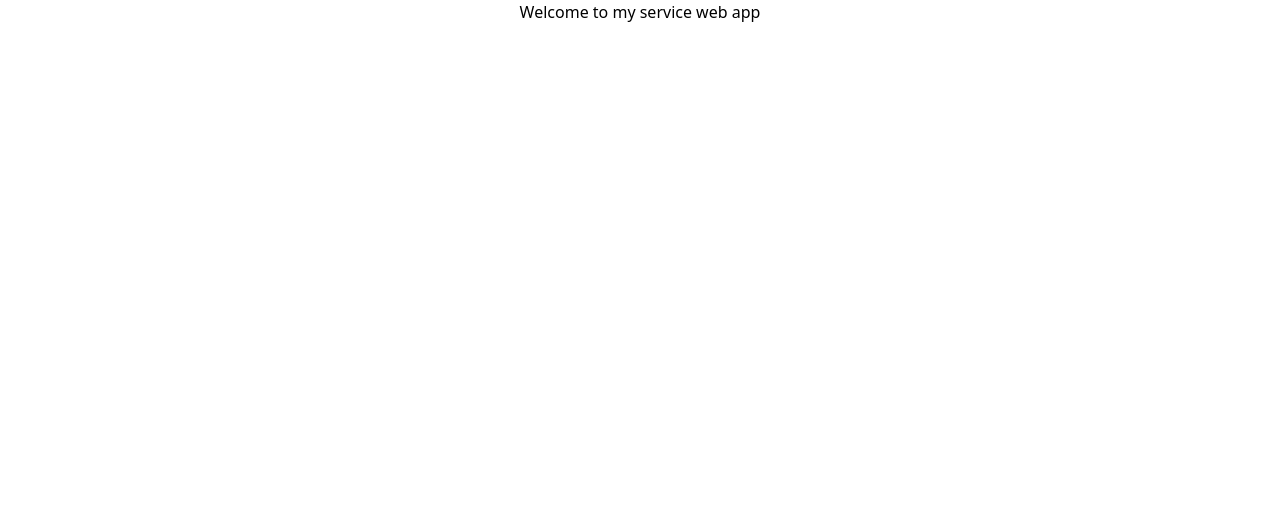
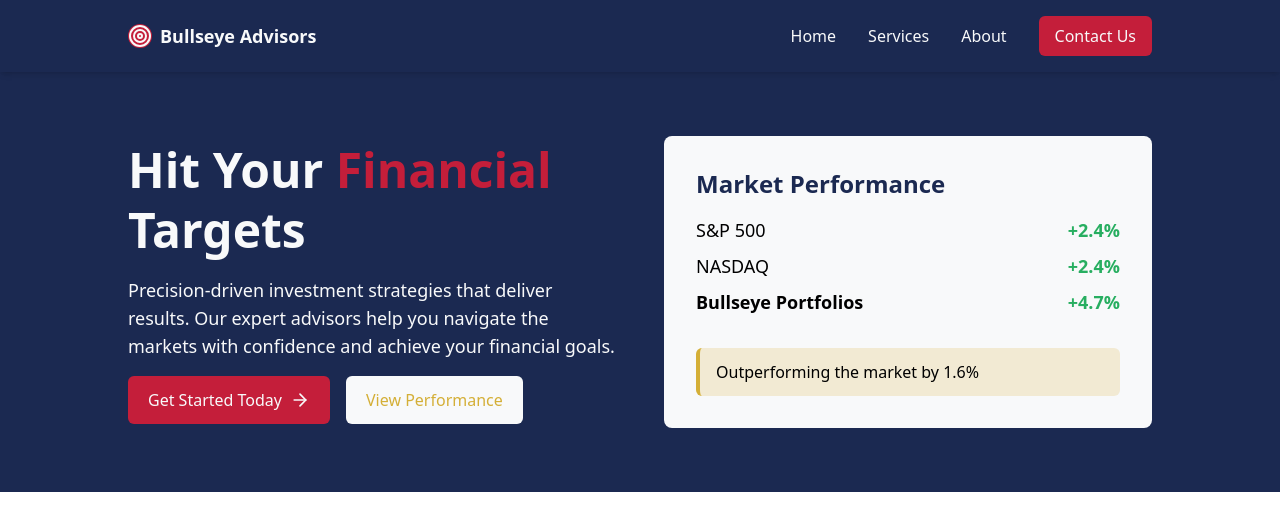
Before and after one commit to Jatti045/service-web-app, a React (Vite) app: page / in a window 1280 px wide. Shown: the top 530 px of the page. Built offline with nearby package versions, Linux system fonts and the light colour scheme.

Commit message:
created Navbar.jsx, Header.jsx, Homepage.jsx.

```diff
--- a/package.json
+++ b/package.json
@@ -11,6 +11,7 @@
   },
   "dependencies": {
     "@tailwindcss/vite": "^4.1.7",
+    "lucide-react": "^0.511.0",
     "react": "^19.1.0",
     "react-dom": "^19.1.0",
     "tailwindcss": "^4.1.7"
--- a/src/App.jsx
+++ b/src/App.jsx
@@ -1,7 +1,9 @@
+import Homepage from "./pages/Homepage";
+
 function App() {
   return (
     <div>
-      <h1 className="text-center">Welcome to my service web app</h1>
+      <Homepage />
     </div>
   );
 }
--- /dev/null
+++ b/src/components/Navbar.jsx
@@ -0,0 +1,63 @@
+import React, { useState } from "react";
+import { Menu, X, Target } from "lucide-react";
+
+const Navbar = () => {
+  const [isOpen, setIsOpen] = useState(false);
+  const toggleMenu = () => setIsOpen(!isOpen);
+
+  return (
+    <nav className="relative bg-primary-navy shadow-md">
+      <div className="container mx-auto px-4 sm:px-8 md:px-24 lg:px-32 py-4 flex justify-between items-center">
+        <div className="flex items-center gap-2">
+          <div className="w-6 h-6 bg-primary-red rounded-full">
+            <Target className="w-full h-full text-white" />
+          </div>
+          <h1 className="text-lg font-bold text-white">Bullseye Advisors</h1>
+        </div>
+
+        <div className="hidden md:flex items-center gap-8">
+          <ul className="flex gap-8 items-center text-white">
+            <li className="hover:text-primary-red cursor-pointer">Home</li>
+            <li className="hover:text-primary-red cursor-pointer">Services</li>
+            <li className="hover:text-primary-red cursor-pointer">About</li>
+          </ul>
+          <button className="bg-primary-red text-white px-4 py-2 rounded-md hover:opacity-90">
+            Contact Us
+          </button>
+        </div>
+
+        <button
+          className="md:hidden flex items-center text-white"
+          onClick={toggleMenu}
+          aria-label="Toggle menu"
+        >
+          {isOpen ? <X size={24} /> : <Menu size={24} />}
+        </button>
+      </div>
+
+      {isOpen && (
+        <div className="absolute w-full left-0 bg-white shadow-lg md:hidden">
+          <ul className="flex flex-col gap-4 px-6 py-6 text-gray-800">
+            {["Home", "Services", "About"].map((label) => (
+              <li
+                key={label}
+                className="hover:text-primary-red cursor-pointer"
+                onClick={toggleMenu}
+              >
+                {label}
+              </li>
+            ))}
+            <button
+              className="bg-primary-red text-white px-4 py-2 rounded-md hover:opacity-90 mt-4"
+              onClick={toggleMenu}
+            >
+              Contact Us
+            </button>
+          </ul>
+        </div>
+      )}
+    </nav>
+  );
+};
+
+export default Navbar;
--- /dev/null
+++ b/src/components/hero/Header.jsx
@@ -0,0 +1,68 @@
+import React from "react";
+import { ArrowRight } from "lucide-react";
+
+const Header = () => {
+  return (
+    <div className="grid grid-cols-1 lg:grid-cols-2 place-items-center px-4 sm:px-6 md:px-12 xl:px-32 py-12 sm:py-16 gap-12 text-white">
+      <div className="w-full max-w-md sm:max-w-lg flex flex-col gap-4 items-start">
+        <h1 className="text-2xl sm:text-3xl md:text-5xl font-bold leading-tight">
+          Hit Your <span className="text-primary-red">Financial</span> Targets
+        </h1>
+        <p className="text-base sm:text-lg">
+          Precision-driven investment strategies that deliver results. Our
+          expert advisors help you navigate the markets with confidence and
+          achieve your financial goals.
+        </p>
+
+        <div className="w-full flex flex-col md:flex-row gap-4">
+          <button className="w-full md:w-auto bg-primary-red py-3 px-5 rounded-md flex justify-center items-center gap-2">
+            <span>Get Started Today</span>
+            <ArrowRight size={20} />
+          </button>
+          <button className="w-full md:w-auto bg-white text-gold py-3 px-5 rounded-md text-center">
+            View Performance
+          </button>
+        </div>
+      </div>
+
+      <div className="w-full flex justify-center">
+        <div className="w-full max-w-md sm:max-w-lg md:max-w-xl bg-white text-black rounded-lg py-6 px-6 sm:py-8 sm:px-8 flex flex-col gap-4">
+          <h2 className="text-primary-navy text-lg sm:text-xl md:text-2xl font-bold">
+            Market Performance
+          </h2>
+
+          <div className="flex flex-col gap-2">
+            <div className="flex justify-between items-center">
+              <span className="text-base sm:text-lg">S&P 500</span>
+              <span className="text-green font-bold text-base sm:text-lg">
+                +2.4%
+              </span>
+            </div>
+            <div className="flex justify-between items-center">
+              <span className="text-base sm:text-lg">NASDAQ</span>
+              <span className="text-green font-bold text-base sm:text-lg">
+                +2.4%
+              </span>
+            </div>
+            <div className="flex justify-between items-center">
+              <span className="text-base sm:text-lg font-semibold">
+                Bullseye Portfolios
+              </span>
+              <span className="text-green font-bold text-base sm:text-lg">
+                +4.7%
+              </span>
+            </div>
+          </div>
+
+          <div className="mt-4 bg-gold/20 border-l-4 rounded-md py-3 px-4 border-gold">
+            <p className="text-sm sm:text-base">
+              Outperforming the market by 1.6%
+            </p>
+          </div>
+        </div>
+      </div>
+    </div>
+  );
+};
+
+export default Header;
--- a/src/index.css
+++ b/src/index.css
@@ -1,15 +1,18 @@
 @import "tailwindcss";
 
+* {
+  box-sizing: border-box;
+}
 
-@theme{
-    --color-primary-red: #C41E3A;
-    --color-primary-navy: #1B2951;
-    --color-gold: #D4AF37;
-    --color-charcoal: #2C3E50;
-    --color-white: #F8F9FA;
-    --color-green: #27AE60;
+@theme {
+  --color-primary-red: #c41e3a;
+  --color-primary-navy: #1b2951;
+  --color-gold: #d4af37;
+  --color-charcoal: #2c3e50;
+  --color-white: #f8f9fa;
+  --color-green: #27ae60;
 }
 
 html {
-    scroll-behavior: smooth;
+  scroll-behavior: smooth;
 }
--- /dev/null
+++ b/src/pages/Homepage.jsx
@@ -0,0 +1,18 @@
+import React from "react";
+import Navbar from "../components/Navbar";
+import Header from "../components/hero/Header";
+
+const Homepage = () => {
+  return (
+    <div>
+      <div className="bg-primary-navy text-white">
+        <Navbar />
+      </div>
+      <div className="bg-primary-navy">
+        <Header />
+      </div>
+    </div>
+  );
+};
+
+export default Homepage;
```
Also changed, not shown: 1 other file (tests, documents, lock files or other folders).
